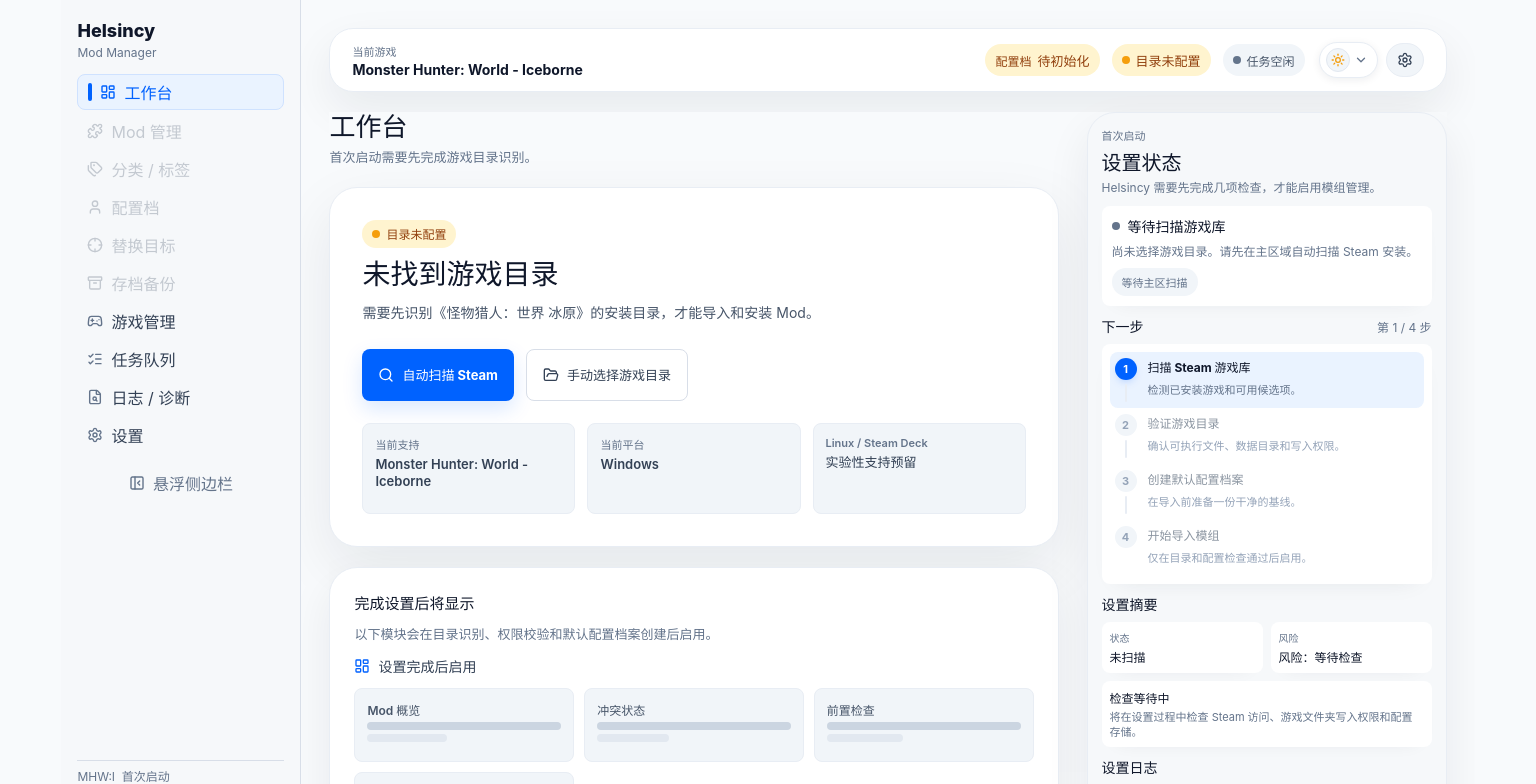
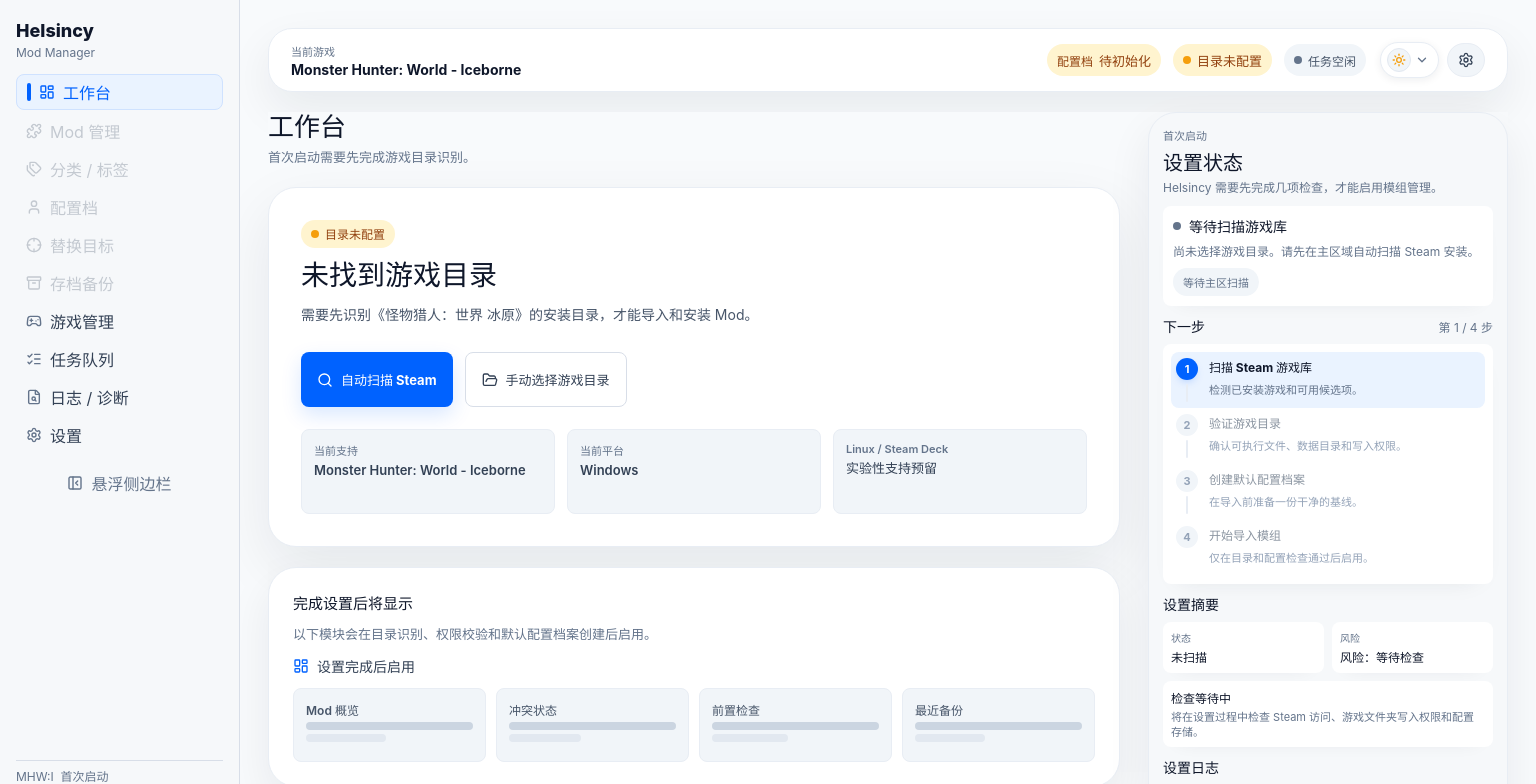
Before and after one commit to TheLostRiver/HelsincyModManager, a React (Vite) app: page / in a window 1536 px wide. Shown: the top 784 px of the page. Built offline with nearby package versions, Linux system fonts and the light colour scheme.

Commit message:
fix(ui): remove outer margins for full edge-to-edge desktop experience

```diff
--- a/src/app/frame/AppFrame.css
+++ b/src/app/frame/AppFrame.css
@@ -2,7 +2,6 @@
   display: grid;
   grid-template-columns: 240px minmax(0, 1fr);
   width: 100%;
-  margin: 0 auto;
   height: 100vh;
   overflow-anchor: none;
   overflow: hidden;
@@ -183,10 +182,3 @@
     flex-wrap: wrap;
   }
 }
-
-@media (min-width: 1440px) {
-  .app-shell {
-    width: 92vw;
-    max-width: 2800px;
-  }
-}
```
